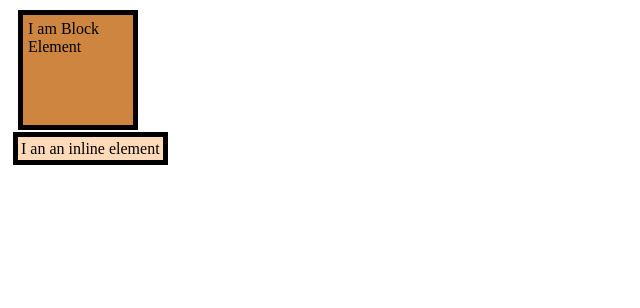
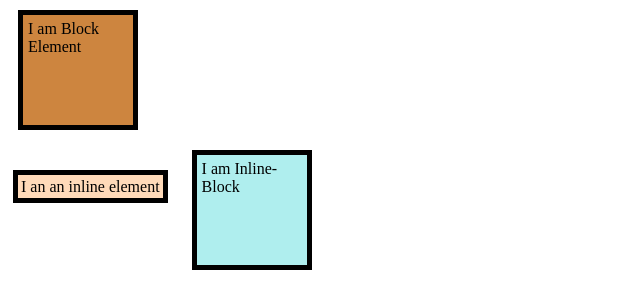
Before and after one commit to ankitsharmait/csslecture2algoprep, a plain HTML site: page index4.html in a window 1280 px wide. Shown: the whole page, without its empty margins (0-640 px from the left). Drawn offline with Linux system fonts and the light colour scheme.

Commit message:
inline-block element added

```diff
--- a/index4.html
+++ b/index4.html
@@ -38,12 +38,31 @@
            margin-right: 10px;
            /*next element came just beside inline element*/
         }
+        .inlineblock
+        {
+            display: inline-block;
+            background: paleturquoise;
+            /*user defined height and width applicable*/
+            height: 100px;
+            width: 100px;
+            /* all side border applicable*/
+            border: 5px solid;
+            /*all side ppadding applicable*/
+            padding: 5px;
+            /*all side margin apllicable*/
+            margin: 10px;
+            /*next element came just  beside the element*/
+
+
+        }
     </style>
 </head>
 
 <body>
     <div class="block"> I am Block Element</div>
     <span class="inline"> I  an an inline element</span>
+    <!--inline block element using display:inline-block -->
+    <div class="inlineblock">  I am Inline-Block</div>
 </body>
 
 </html>
```
